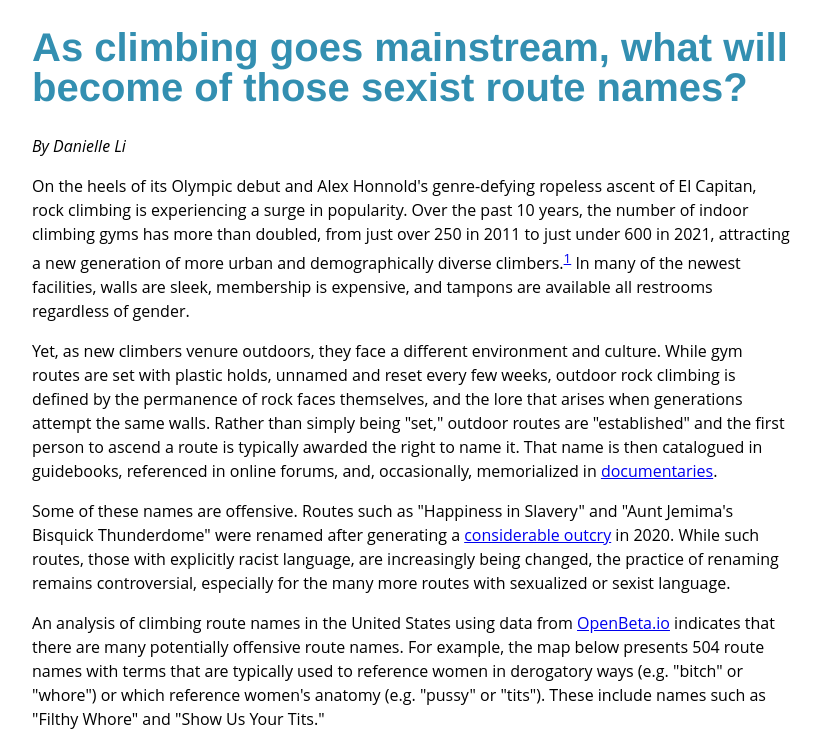
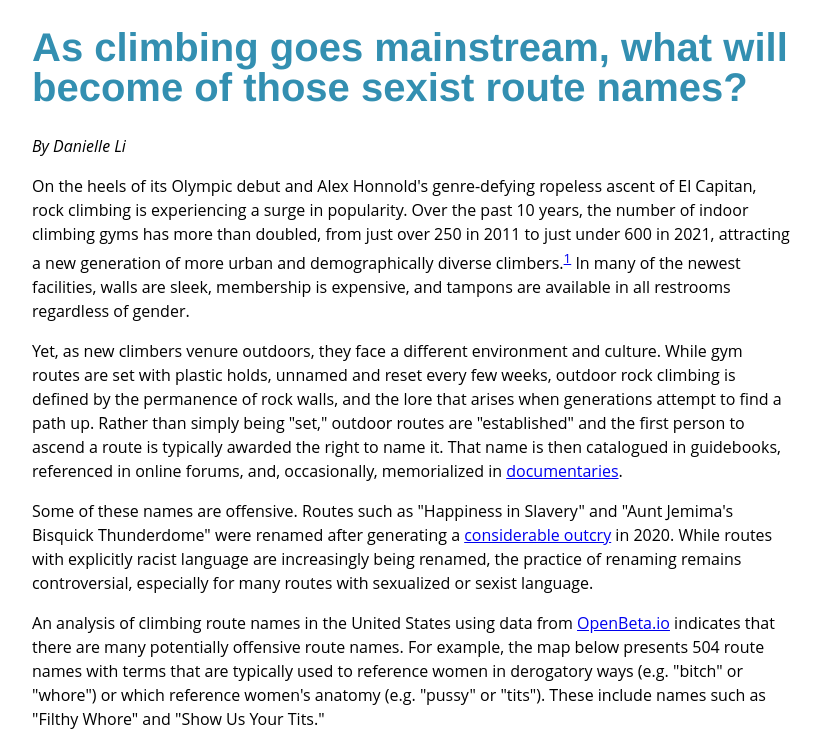
Before and after one commit to danielle-li/TestWebsite, a plain HTML site: page index.html in a window 1280 px wide. Shown: the top 731 px of the page, without its empty margins (228-1051 px from the left). Drawn offline with Linux system fonts and the light colour scheme.

Commit message:
Update index.html

```diff
--- a/index.html
+++ b/index.html
@@ -17,12 +17,12 @@
                 <h2></h2>
                 <p><i>By Danielle Li</i></p>
                 <p></p>
-                 <p>On the heels of its Olympic debut and Alex Honnold's genre-defying ropeless ascent of El Capitan, rock climbing is experiencing a surge in popularity.  Over the past 10 years, the number of indoor climbing gyms has more than doubled, from just over 250 in 2011 to just under 600 in 2021, attracting a new generation of more urban and demographically diverse climbers.<sup><a href="#fn1" id="ref1">1</a></sup>  In many of the newest facilities, walls are sleek, membership is expensive, and tampons are available all restrooms regardless of gender.  </p>
+                 <p>On the heels of its Olympic debut and Alex Honnold's genre-defying ropeless ascent of El Capitan, rock climbing is experiencing a surge in popularity.  Over the past 10 years, the number of indoor climbing gyms has more than doubled, from just over 250 in 2011 to just under 600 in 2021, attracting a new generation of more urban and demographically diverse climbers.<sup><a href="#fn1" id="ref1">1</a></sup>  In many of the newest facilities, walls are sleek, membership is expensive, and tampons are available in all restrooms regardless of gender.  </p>
 
-                 <p>Yet, as new climbers venure outdoors, they face a different environment and culture.  While gym routes are set with plastic holds, unnamed and reset every few weeks, outdoor rock climbing is defined by the permanence of rock faces themselves, and the lore that arises when generations attempt the same walls.  Rather than simply being "set," outdoor routes are "established" and the first person to ascend a route is typically awarded the right to name it.  That name is then catalogued in guidebooks, referenced in online forums, and, occasionally, memorialized in <a href="https://www.imdb.com/title/tt7286916/">documentaries</a>. </p>
+                 <p>Yet, as new climbers venure outdoors, they face a different environment and culture.  While gym routes are set with plastic holds, unnamed and reset every few weeks, outdoor rock climbing is defined by the permanence of rock walls, and the lore that arises when generations attempt to find a path up.  Rather than simply being "set," outdoor routes are "established" and the first person to ascend a route is typically awarded the right to name it.  That name is then catalogued in guidebooks, referenced in online forums, and, occasionally, memorialized in <a href="https://www.imdb.com/title/tt7286916/">documentaries</a>. </p>
 
                  <p>Some of these names are offensive.  Routes such as "Happiness in Slavery" and "Aunt Jemima's Bisquick Thunderdome" were renamed after generating a <a href="https://www.imdb.com/title/tt7286916/">considerable outcry</a>
-                 in 2020.  While such routes, those with explicitly racist language, are increasingly being changed, the practice of renaming remains   controversial, especially for the many more routes with sexualized or sexist language.</p>
+                 in 2020.  While routes with explicitly racist language are increasingly being renamed, the practice of renaming remains controversial, especially for many routes with sexualized or sexist language.</p>
 
                  <p>An analysis of climbing route names in the United States using data from <a href="https://openbeta.io/">OpenBeta.io</a>
                      indicates that there are many potentially offensive route names.  For example, the map below presents 504 route names with terms that are typically used to reference women in derogatory ways (e.g. "bitch" or "whore") or which reference women's anatomy (e.g. "pussy" or "tits"). These include names such as "Filthy Whore" and "Show Us Your Tits." </p>
```
